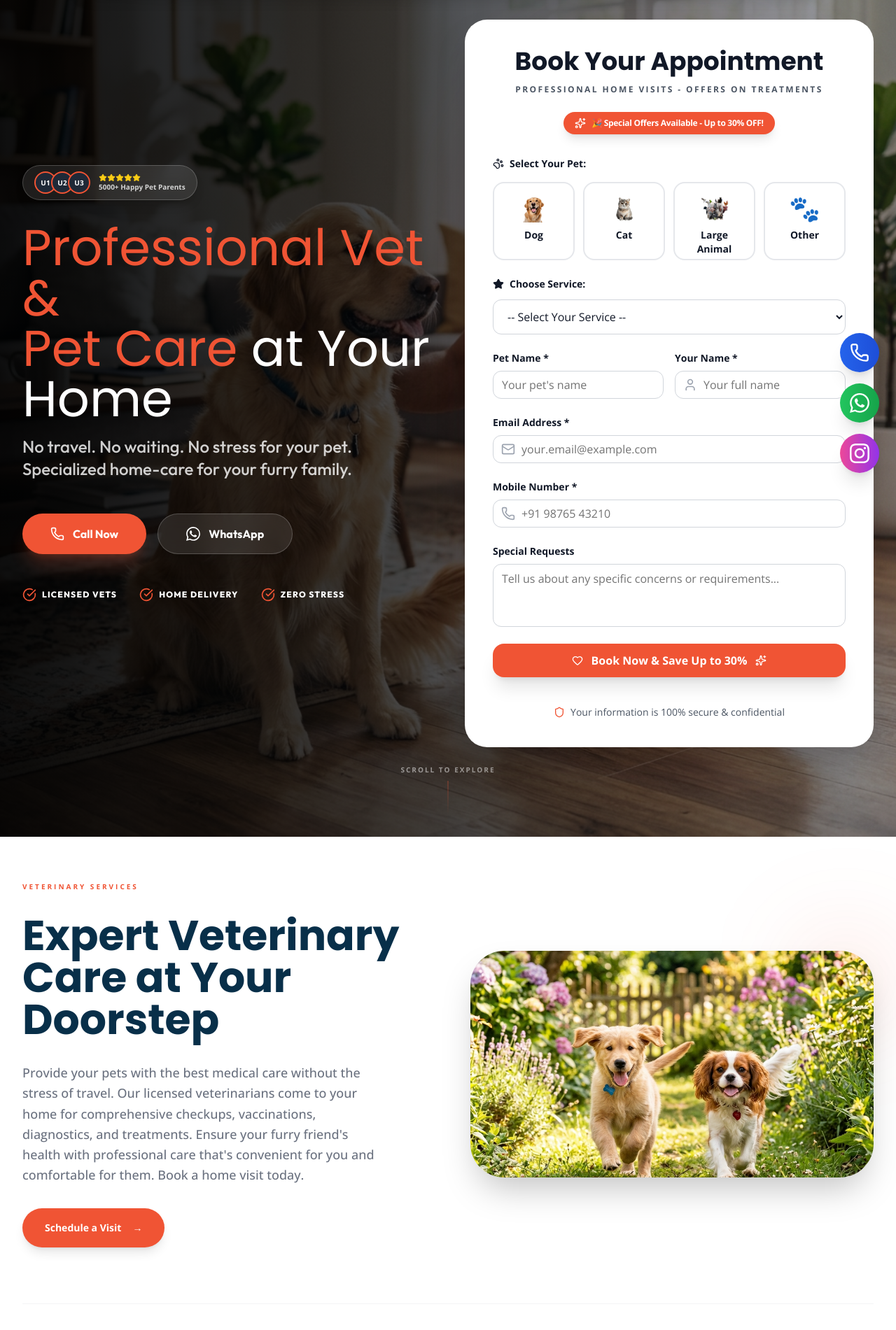
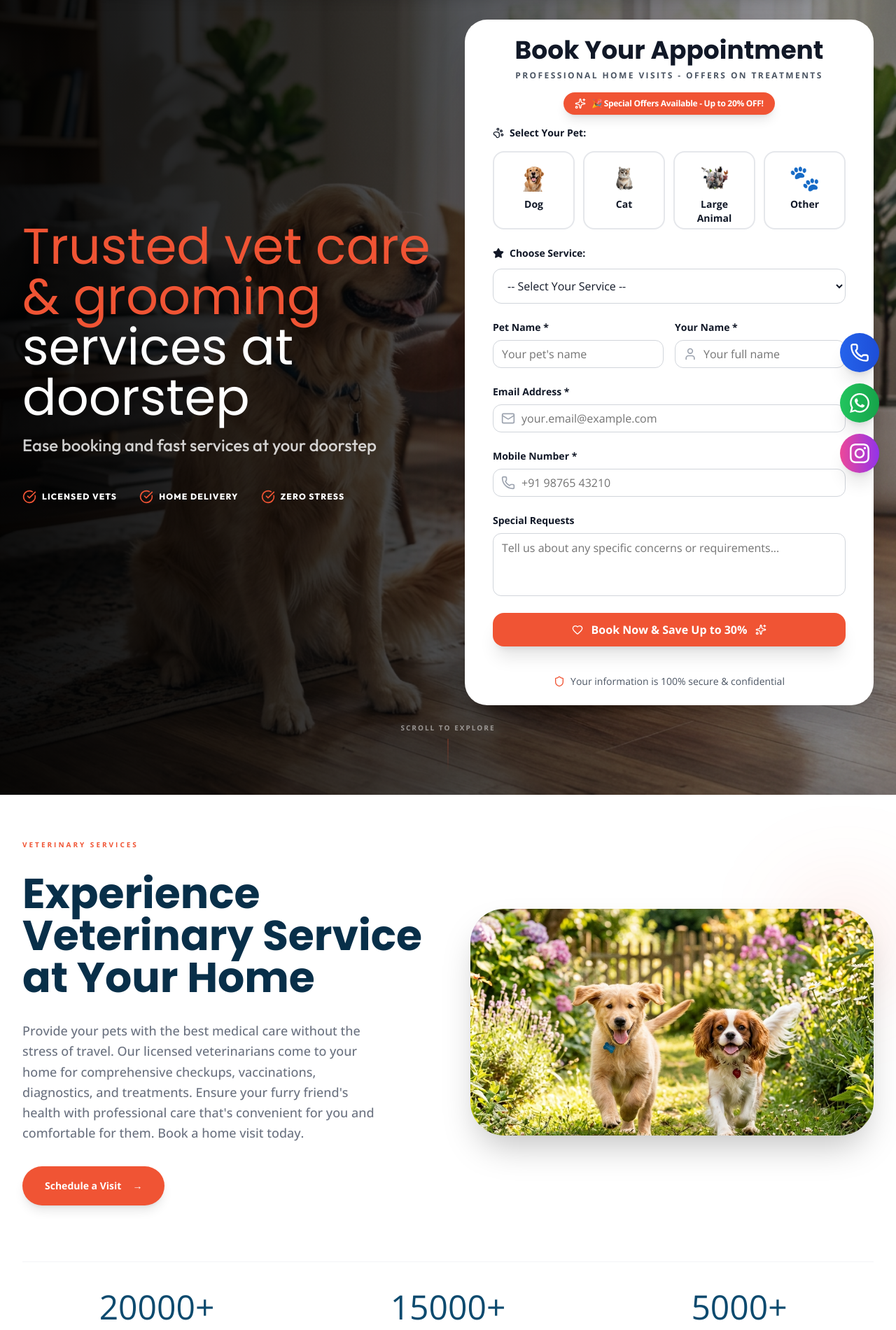
Before and after one commit to desirediv0/paws-friend, a Next.js app: page /home-vet-care in a window 1280 px wide. Shown: the part 100-2001 px from the top of the page at 70% size. Built offline with nearby package versions, Linux system fonts and the light colour scheme.

Commit message:
client changes

```diff
--- a/src/app/home-vet-care/page.js
+++ b/src/app/home-vet-care/page.js
@@ -29,7 +29,7 @@ export default function HomeVetCarePage() {
       <WhyChooseSide />
 
       {/* 04. First Visit Special Promo (Screenshot #7) */}
-      <PromoBanner />
+      {/* <PromoBanner /> */}
 
       {/* 05. Step-by-step Care Guide (Screenshot #3 & #4) */}
       <CareSteps />
--- a/src/components/AppointmentForm.jsx
+++ b/src/components/AppointmentForm.jsx
@@ -6,15 +6,15 @@ const AppointmentForm = ({ variant = "white" }) => {
   return (
     <section className="w-full ">
       <div className="relative">
-        <div className={`${variant === "white" ? "bg-white shadow-2xl" : "bg-white/10 backdrop-blur-xl border border-white/20"} rounded-[2rem] p-6 sm:p-8 md:p-10`}>
+        <div className={`${variant === "white" ? "bg-white shadow-2xl" : "bg-white/10 backdrop-blur-xl border border-white/20"} rounded-[2rem] p-6 sm:p-8 md:p-10 md:py-6`}>
           {/* Form Header */}
-          <div className="text-center mb-8">
-            <h3 className={`text-3xl sm:text-4xl  ${variant === "white" ? "text-gray-900" : "text-white"} mb-3`}>Book Your Appointment</h3>
-            <p className={`text-[10px] sm:text-xs font-black ${variant === "white" ? "text-gray-600" : "text-white/70"} mb-6 uppercase tracking-[0.2em] `}>Professional Home Visits - Offers on Treatments</p>
+          <div className="text-center mb-4">
+            <h3 className={`text-3xl sm:text-4xl  ${variant === "white" ? "text-gray-900" : "text-white"} mb-2`}>Book Your Appointment</h3>
+            <p className={`text-[10px] sm:text-xs font-black ${variant === "white" ? "text-gray-600" : "text-white/70"} mb-4 uppercase tracking-[0.2em] `}>Professional Home Visits - Offers on Treatments</p>
 
             <div className={`inline-flex items-center ${variant === "white" ? "bg-[#F05434] text-white" : "bg-white/10 text-white border border-white/20"} px-4 py-2 rounded-full shadow-lg`}>
               <Sparkles className="w-3 h-3 sm:w-4 sm:h-4 mr-2" />
-              <p className="text-[10px] sm:text-xs font-bold tracking-tight ">🎉 Special Offers Available - Up to 30% OFF!</p>
+              <p className="text-[10px] sm:text-xs font-bold tracking-tight ">🎉 Special Offers Available - Up to 20% OFF!</p>
             </div>
           </div>
           <Form variant={variant === "white" ? "light" : "glass"} />
--- a/src/components/CareSteps.jsx
+++ b/src/components/CareSteps.jsx
@@ -6,17 +6,17 @@ const CareSteps = () => {
     const steps = [
         {
             number: "01",
-            title: "Book in 30 seconds",
+            title: "Schedule in Minutes",
             description: "Choose date & time that works for you."
         },
         {
             number: "02",
-            title: "Vet Comes Home",
+            title: "Vet Home Visits",
             description: "Licensed professional visits you at your doorstep."
         },
         {
             number: "03",
-            title: "Treatment or Clinic Support",
+            title: "Surgical and Clinic Support",
             description: "Home care or seamless shift to clinic if required."
         }
     ];
@@ -28,7 +28,7 @@ const CareSteps = () => {
                 <div className="text-center mb-16">
                     <span className="text-[#F05434] text-[10px] uppercase font-black tracking-widest block mb-4 ">How it works</span>
                     <h2 className="text-4xl md:text-5xl  text-sky-900 leading-tight">
-                        Simple and clear steps to care<br />for your lovely pet
+                        Easy and hygienic steps to care<br/> for your lovely pet
                     </h2>
                 </div>
 
--- a/src/components/ExpertCare.jsx
+++ b/src/components/ExpertCare.jsx
@@ -5,10 +5,10 @@ import { Button } from "@/components/ui/button";
 
 const ExpertCare = () => {
     const stats = [
-        { value: "15000+", label: "HOME VISITS" },
-        { value: "12500+", label: "SUCCESSFUL TREATMENTS" },
-        { value: "1000+", label: "SUCCESSFUL SURGERIES" },
-        { value: "50+", label: "EXPERT VETS" }
+        { value: "20000+", label: "HOME VISITS" },
+        { value: "15000+", label: "SUCCESSFUL TREATMENTS" },
+        { value: "5000+", label: "HAPPY PET PARENTS" },
+        // { value: "50+", label: "EXPERT VETS" }
     ];
 
     return (
@@ -19,7 +19,7 @@ const ExpertCare = () => {
 
                     <div className="space-y-8 animate-in fade-in slide-in-from-left duration-700">
                         <span className="text-[#F05434] text-[10px] uppercase font-black tracking-[0.3em] block mb-2 ">Veterinary Services</span>
-                        <h2 className="text-4xl md:text-6xl   text-sky-950 leading-tight">Expert Veterinary Care at Your Doorstep</h2>
+                        <h2 className="text-4xl md:text-6xl   text-sky-950 leading-tight">Experience Veterinary Service at Your Home</h2>
                         <p className="text-gray-500 text-lg font-medium leading-relaxed max-w-lg ">
                             Provide your pets with the best medical care without the stress of travel. Our licensed veterinarians come to your home for comprehensive checkups, vaccinations, diagnostics, and treatments. Ensure your furry friend&apos;s health with professional care that&apos;s convenient for you and comfortable for them. Book a home visit today.
                         </p>
@@ -47,7 +47,7 @@ const ExpertCare = () => {
                 </div>
 
                 {/* Stats Grid */}
-                <div className="border-t border-gray-100 pt-10 grid grid-cols-2 lg:grid-cols-4 gap-8 text-center">
+                <div className="border-t border-gray-100 pt-10 grid grid-cols-2 lg:grid-cols-3 gap-8 text-center">
                     {stats.map((s, i) => (
                         <div key={i} className="space-y-2 group">
                             <div className="text-3xl md:text-5xl   text-sky-900 group-hover:text-[#F05434] transition-colors duration-500">{s.value}</div>
--- a/src/components/Footer.jsx
+++ b/src/components/Footer.jsx
@@ -125,7 +125,6 @@ const Footer = () => {
                   "Veterinary Care",
                   "Pet Grooming",
                   "Lab Testing",
-                  "Pet Training",
                   "Emergency Care",
                   "Vaccinations",
                 ].map((service, index) => (
--- a/src/components/HomePetServices.jsx
+++ b/src/components/HomePetServices.jsx
@@ -1,6 +1,6 @@
 "use client";
 import React from "react";
-import { Stethoscope, Syringe, Scissors, GraduationCap, Ambulance, ArrowRight } from "lucide-react";
+import { Stethoscope, Syringe, Ambulance, ArrowRight, FlaskConical, ShowerHead } from "lucide-react";
 import { Button } from "@/components/ui/button";
 
 const services = [
@@ -17,15 +17,15 @@ const services = [
         color: "bg-[#F05434]/10 text-[#F05434]"
     },
     {
-        title: "Pet Boarding & Surgery",
-        desc: "Safe boarding facilities and professional surgical care for your pets.",
-        icon: Scissors,
+        title: "Lab Testing",
+        desc: "Accurate diagnostic tests to ensure early detection and proper treatment.",
+        icon: FlaskConical,
         color: "bg-[#F05434]/10 text-[#F05434]"
     },
     {
-        title: "Dog Training",
-        desc: "Professional behavioral training to ensure your pet is happy and disciplined.",
-        icon: GraduationCap,
+        title: "Pet Grooming",
+        desc: "Professional grooming services to keep your pet clean and comfortable.",
+        icon: ShowerHead,
         color: "bg-[#F05434]/10 text-[#F05434]"
     },
     {
@@ -42,7 +42,7 @@ const HomePetServices = () => {
             <div className="max-w-7xl mx-auto px-4 sm:px-6 lg:px-8">
                 <div className="text-center mb-16 space-y-4">
                     <span className="text-[#F05434] text-[10px] uppercase font-black tracking-widest block ">Service</span>
-                    <h2 className="text-4xl md:text-5xl  text-sky-950">All Pet Services at Your Doorstep</h2>
+                    <h2 className="text-4xl md:text-5xl  text-sky-950">Pet Services</h2>
                 </div>
 
                 <div className="grid sm:grid-cols-2 lg:grid-cols-3 gap-8 max-w-7xl mx-auto">
--- a/src/components/HomeVetHero.jsx
+++ b/src/components/HomeVetHero.jsx
@@ -29,7 +29,7 @@ const HomeVetHero = () => {
                     <div className="text-white space-y-8 animate-in fade-in slide-in-from-left duration-700">
 
                         {/* Rating Badge */}
-                        <div className="inline-flex items-center space-x-3 bg-white/10 backdrop-blur-md px-4 py-2 rounded-full border border-white/20 shadow-lg">
+                        {/* <div className="inline-flex items-center space-x-3 bg-white/10 backdrop-blur-md px-4 py-2 rounded-full border border-white/20 shadow-lg">
                             <div className="flex -space-x-2">
                                 {[1, 2, 3].map(i => (
                                     <div key={i} className="w-8 h-8 rounded-full border-2 border-[#F05434] bg-gray-800 flex items-center justify-center text-[10px] uppercase font-bold">U{i}</div>
@@ -41,20 +41,19 @@ const HomeVetHero = () => {
                                 </div>
                                 <span className="text-[10px] font-bold text-white/80">5000+ Happy Pet Parents</span>
                             </div>
-                        </div>
+                        </div> */}
 
                         <div className="space-y-4">
                             <h1 className="text-4xl md:text-6xl lg:text-7xl font-normal leading-tight  text-[#F05434]">
-                                Professional Vet &<br />
-                                Pet Care <span className="text-white">at Your Home</span>
+                                Trusted vet care & grooming <span className="text-white"> services at doorstep</span>
                             </h1>
                             <p className="text-lg md:text-2xl text-white/80 max-w-lg font-outfit font-medium leading-relaxed">
-                                No travel. No waiting. No stress for your pet. Specialized home-care for your furry family.
+                                Ease booking and fast services at your doorstep
                             </p>
                         </div>
 
                         {/* CTA Buttons - Pill Style */}
-                        <div className="flex flex-wrap gap-4 pt-4">
+                        {/* <div className="flex flex-wrap gap-4 pt-4">
                             <a href="tel:+918800682777" className="flex items-center px-8 md:px-10 py-3 md:py-4 bg-[#F05434] text-white rounded-full font-outfit font-bold hover:bg-[#d0452a] transition-all transform hover:scale-105 shadow-xl shadow-[#F05434]/20 border-0 text-sm md:text-base">
                                 <Phone className="w-5 h-5 mr-3" />
                                 Call Now
@@ -63,7 +62,7 @@ const HomeVetHero = () => {
                                 <svg className="w-5 h-5 mr-3 fill-current" viewBox="0 0 24 24"><path d="M17.472 14.382c-.297-.149-1.758-.867-2.03-.967-.273-.099-.471-.148-.67.15-.197.297-.767.966-.94 1.164-.173.199-.347.223-.644.075-.297-.15-1.255-.463-2.39-1.475-.883-.788-1.48-1.761-1.653-2.059-.173-.297-.018-.458.13-.606.134-.133.298-.347.446-.52.149-.174.198-.298.298-.497.099-.198.05-.371-.025-.52-.075-.149-.669-1.612-.916-2.207-.242-.579-.487-.5-.669-.51-.173-.008-.371-.01-.57-.01-.198 0-.52.074-.792.372-.272.297-1.04 1.016-1.04 2.479 0 1.462 1.065 2.875 1.213 3.074.149.198 2.096 3.2 5.077 4.487.709.306 1.262.489 1.694.625.712.227 1.36.195 1.871.118.571-.085 1.758-.719 2.006-1.413.248-.694.248-1.289.173-1.413-.074-.124-.272-.198-.57-.347m-5.421 7.403h-.004a9.87 9.87 0 01-5.031-1.378l-.361-.214-3.741.982.998-3.648-.235-.374a9.86 9.86 0 01-1.51-5.26c.001-5.45 4.436-9.884 9.888-9.884 2.64 0 5.122 1.03 6.988 2.898a9.825 9.825 0 012.893 6.994c-.003 5.45-4.437 9.884-9.885 9.884m8.413-18.297A11.815 11.815 0 0012.05 0C5.495 0 .16 5.335.157 11.892c0 2.096.547 4.142 1.588 5.945L.057 24l6.305-1.654a11.882 11.882 0 005.683 1.448h.005c6.554 0 11.89-5.335 11.893-11.893a11.821 11.821 0 00-3.48-8.413z"/></svg>
                                 WhatsApp
                             </a>
-                        </div>
+                        </div> */}
                         {/* Benefits List */}
                         <div className="flex flex-wrap gap-x-8 gap-y-4 pt-4">
                             {[
```
